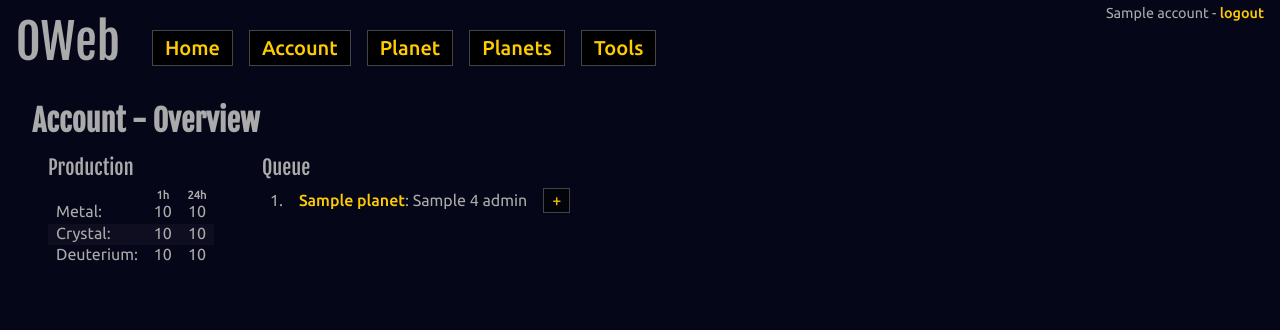
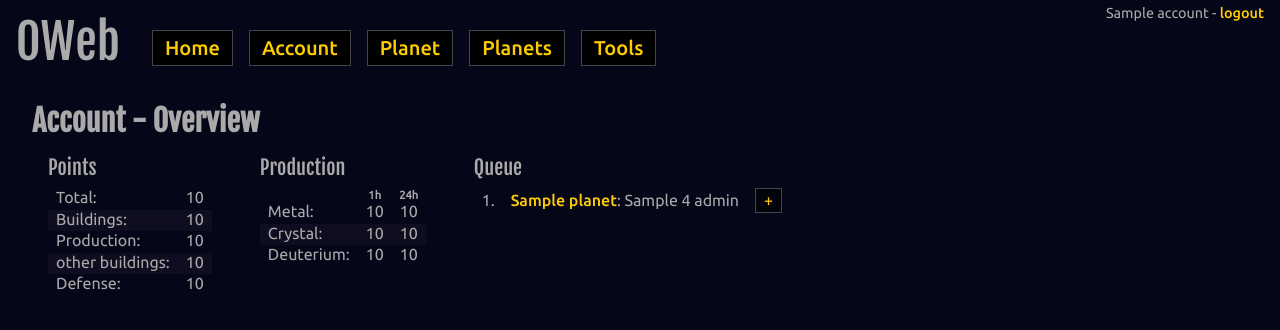
Before and after one commit to Mischback/django-oweb, a Django app: template oweb/templates/oweb/account_overview.html in a window 1280 px wide. Shown: the top 330 px of the page. Run offline with Django 3.2, Linux system fonts and the light colour scheme; the template is opened without the code that fills it: most values are stand-ins (such as "Sample title", 1, 10 or a date in 2020).

Commit message:
Include points into account overview

```diff
--- a/oweb/templates/oweb/account_overview.html
+++ b/oweb/templates/oweb/account_overview.html
@@ -9,6 +9,32 @@
     <header>
         <h1>Account - Overview</h1>
     </header>
+
+    <section>
+        <header>Points</header>
+        <table class="points">
+            <tr class="{% cycle 'even' 'uneven' as rowcycle %}">
+                <td>Total:</td>
+                <td class="value">{{ points.0|points|number_beautify }}</td>
+            </tr>
+            <tr class="{% cycle rowcycle %}">
+                <td>Buildings:</td>
+                <td class="value">{{ points.1|points|number_beautify }}</td>
+            </tr>
+            <tr class="{% cycle rowcycle %}">
+                <td>Production:</td>
+                <td class="value">{{ points.2|points|number_beautify }}</td>
+            </tr>
+            <tr class="{% cycle rowcycle %}">
+                <td>other buildings:</td>
+                <td class="value">{{ points.3|points|number_beautify }}</td>
+            </tr>
+            <tr class="{% cycle rowcycle %}">
+                <td>Defense:</td>
+                <td class="value">{{ points.4|points|number_beautify }}</td>
+            </tr>
+        </table>
+    </section>
 
     <section>
         <header>Production</header>
--- a/oweb/views/account.py
+++ b/oweb/views/account.py
@@ -9,6 +9,7 @@ from django.shortcuts import get_object_or_404, get_list_or_404, redirect, rende
 from oweb.models import Account, Building, Civil212, Defense, Planet, Research, Ship
 from oweb.libs.production import get_planet_production
 from oweb.libs.queue import get_planet_queue, get_plasma_queue
+from oweb.libs.points import get_planet_points
 
 def account_overview(req, account_id):
     """
@@ -34,14 +35,17 @@ def account_overview(req, account_id):
 
     production = []
     queue = []
+    points = []
     for p in planets:
         production.append(get_planet_production(p, account.speed))
         queue += get_planet_queue(p)[:5]
+        points.append(get_planet_points(p))
 
     production = tuple(sum(x) for x in zip(*production))
     queue += get_plasma_queue(account, production=production)
     queue.sort()
     queue = queue[:20]
+    points = tuple(sum(x) for x in zip(*points))
 
     return render(req, 'oweb/account_overview.html',
         {
@@ -49,6 +53,7 @@ def account_overview(req, account_id):
             'planets': planets,
             'production': production,
             'queue': queue,
+            'points': points,
         }
     )
 
```
